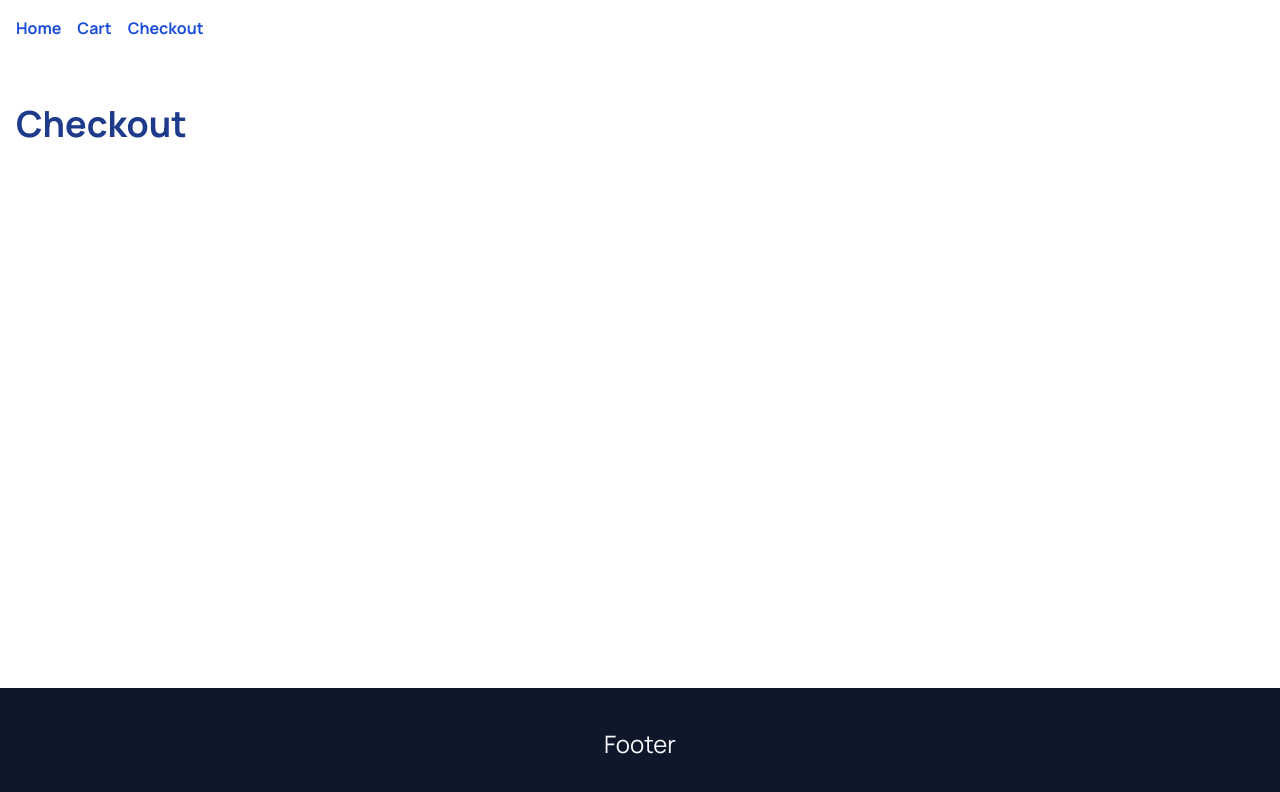
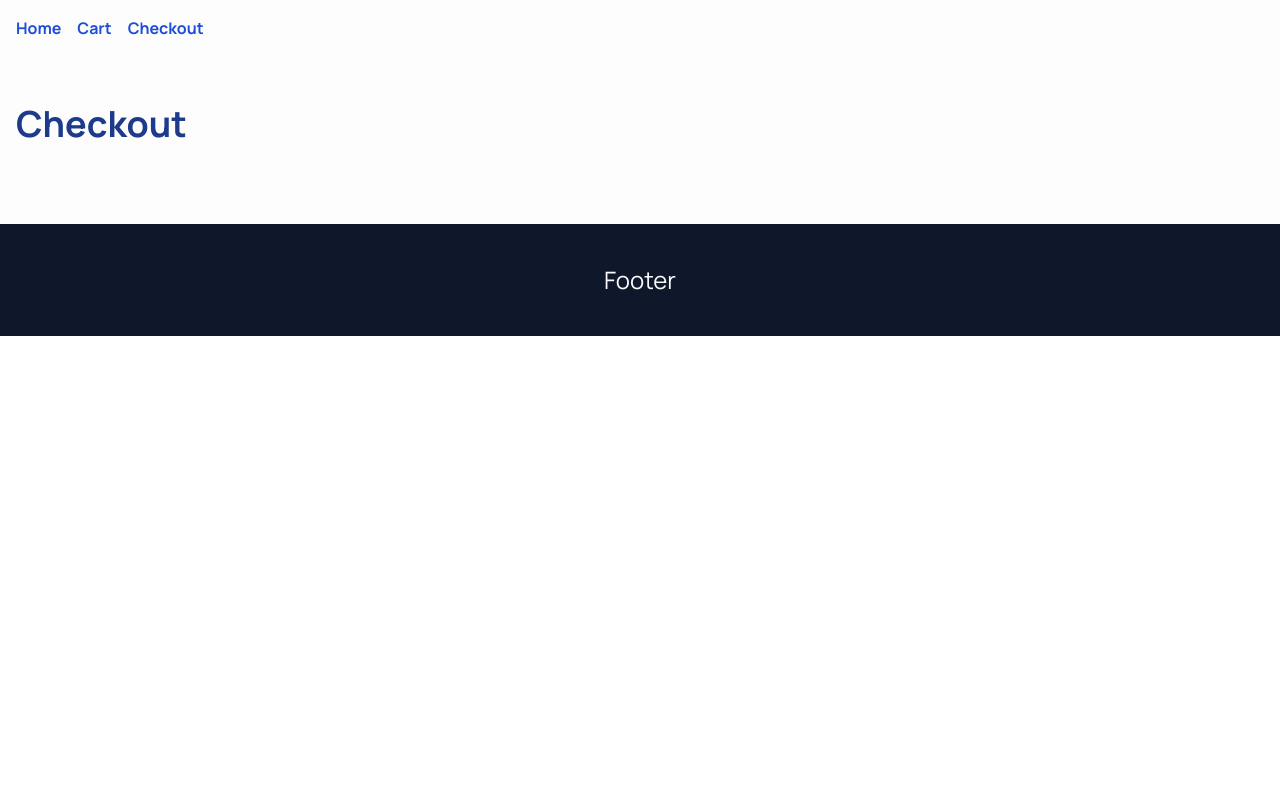
Before and after one commit to kushyzee/timbu-cloud-shop, a React (Vite) app: page /checkout in a window 1280 px wide. Shown: the top 792 px of the page. Built offline with nearby package versions, Linux system fonts and the light colour scheme.

Commit message:
Made some minor ui changes

```diff
--- a/src/components/Footer.jsx
+++ b/src/components/Footer.jsx
@@ -2,7 +2,7 @@ import React from 'react'
 
 const Footer = () => {
   return (
-    <div className='mt-auto bg-slate-900 text-gray-50 text-2xl text-center py-10'>Footer</div>
+    <div className='mt-20 bg-slate-900 text-gray-50 text-2xl text-center py-10'>Footer</div>
   )
 }
 
--- a/src/components/Layout/Layout.jsx
+++ b/src/components/Layout/Layout.jsx
@@ -5,7 +5,7 @@ import Footer from '../Footer'
 
 const Layout = () => {
   return (
-    <div className='flex flex-col min-h-svh'>
+    <div className='bg-customGray-50'>
       <Header />
       <main>
         <Outlet />
```
